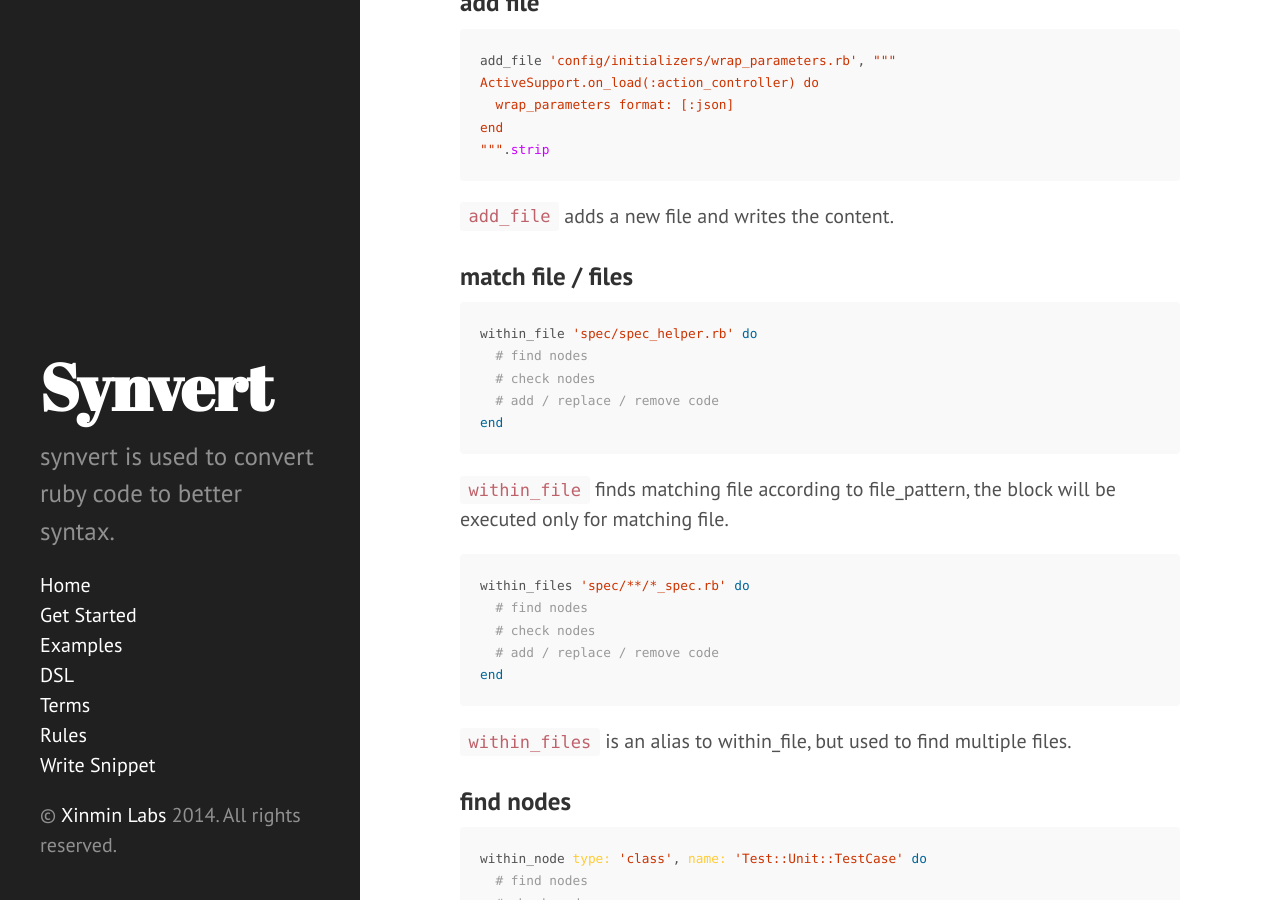
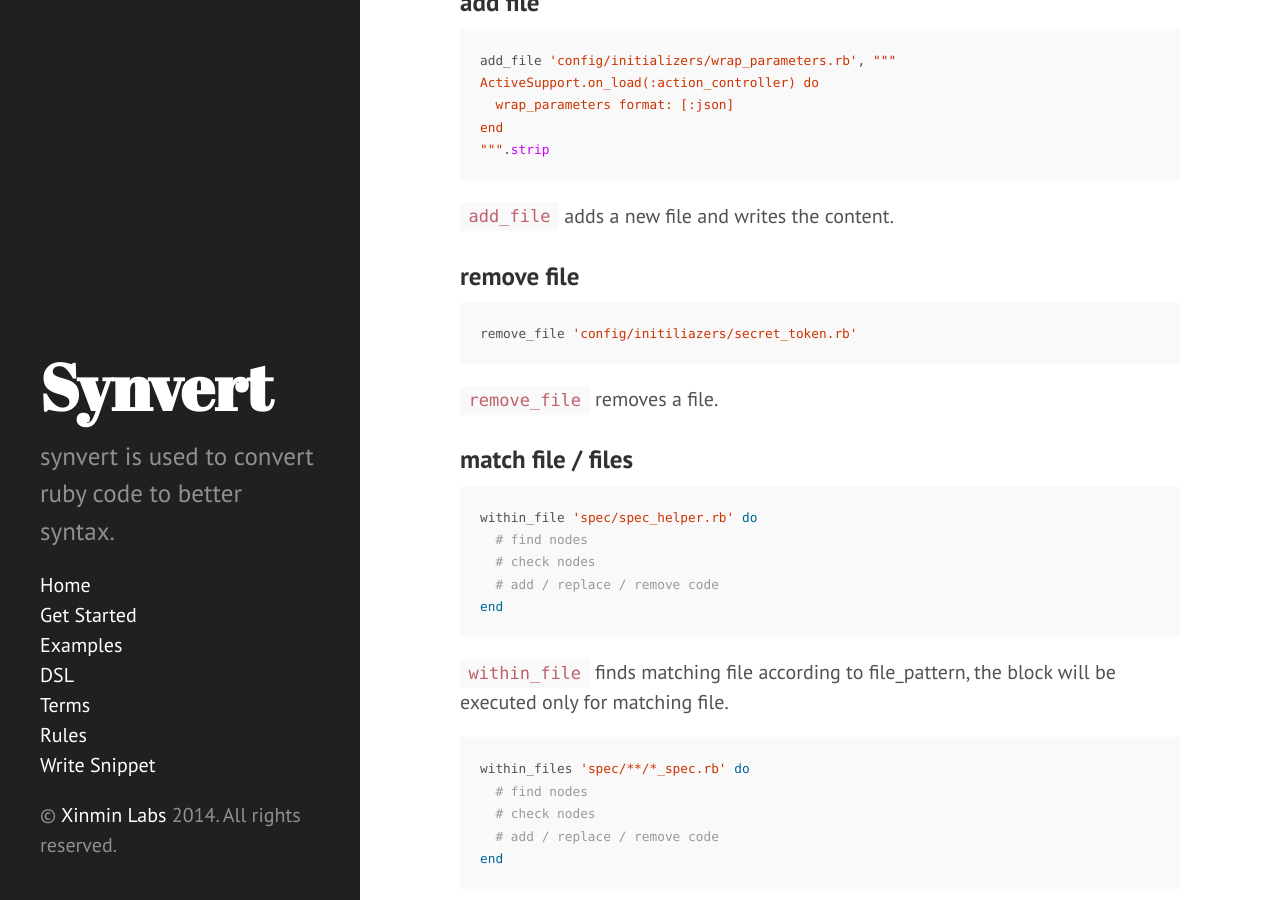
Before and after one commit to synvert-hq/synvert-ruby, a Jekyll site: the page built from dsl.md, in a window 1280 px wide and 900 px high, scrolled down 1282 px. Built offline with Jekyll 4.4.1, drawn with Linux system fonts in a browser that asks for light colours; Markdown is read by kramdown in place of the engine named in the settings; comment, search, counter and statistics services are not loaded.

Commit message:
add remove_file dsl

````diff
--- a/dsl.md
+++ b/dsl.md
@@ -64,6 +64,14 @@ end
 ```
 
 `add_file` adds a new file and writes the content.
+
+### remove file
+
+```ruby
+remove_file 'config/initiliazers/secret_token.rb'
+```
+
+`remove_file` removes a file.
 
 ### match file / files
 
````
